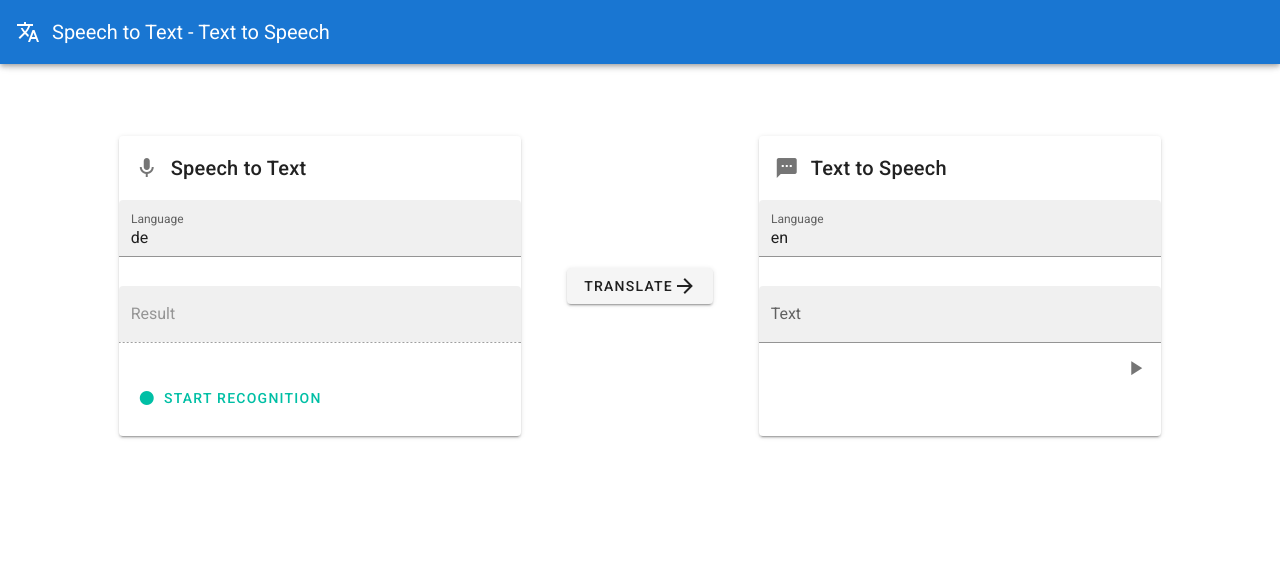
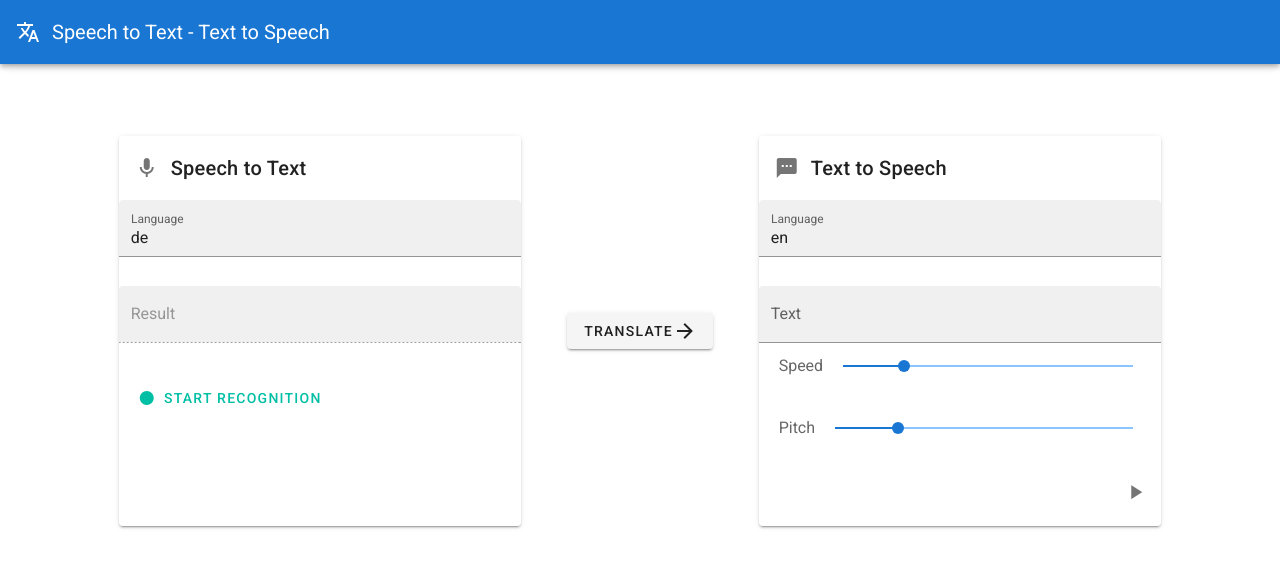
Before and after one commit to school-archive/2021-22-APP-W2-tts-stt, a Vue app: page / in a window 1280 px wide. Shown: the top 568 px of the page. Built offline with nearby package versions, Linux system fonts and the light colour scheme.

Commit message:
added sliders

```diff
--- a/src/views/WebkitView.vue
+++ b/src/views/WebkitView.vue
@@ -49,6 +49,22 @@
               filled
               v-model="ttsText"
           ></v-text-field>
+          <v-slider
+              class="px-5 py-2"
+              label="Speed"
+              :step="0.1"
+              v-model="speed"
+              max="4"
+              min=".2"
+          ></v-slider>
+          <v-slider
+              class="px-5"
+              label="Pitch"
+              :step="0.1"
+              v-model="pitch"
+              max="4"
+              min=".2"
+          ></v-slider>
           <v-card-actions>
             <v-btn
                 class="ml-auto"
@@ -79,6 +95,8 @@ export default {
     isRecognising: false,
     selectedTtsLang: 'en',
     ttsText: "",
+    speed: 1,
+    pitch: 1,
   }),
   mounted() {
     let SpeechRecognition = window.SpeechRecognition || window.webkitSpeechRecognition
@@ -133,6 +151,8 @@ export default {
     speakText(text=this.ttsText, lang=this.selectedTtsLang) {
       let utterance = new window.SpeechSynthesisUtterance(text);
       utterance.lang = lang;
+      utterance.rate = this.speed;
+      utterance.pitch = this.pitch;
       window.speechSynthesis.speak(utterance);
       console.log("started to speak")
     },
@@ -164,6 +184,6 @@ export default {
 
 <style scoped>
 .card {
-  height: 300px;
+  height: 390px;
 }
 </style>
```
